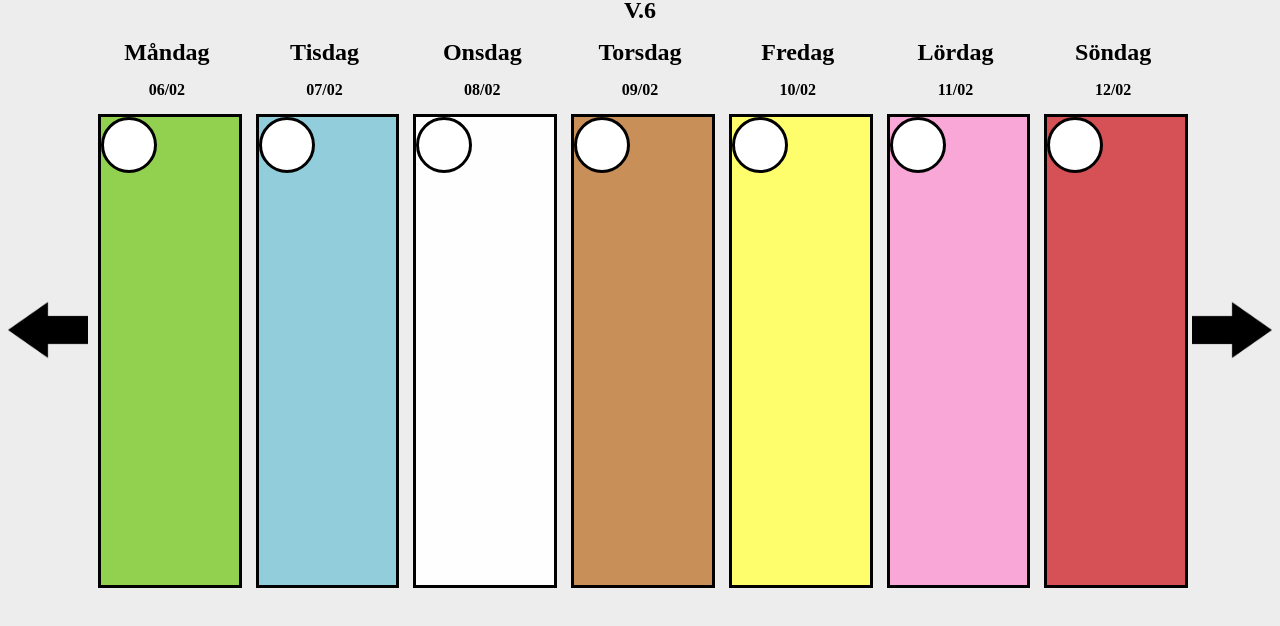
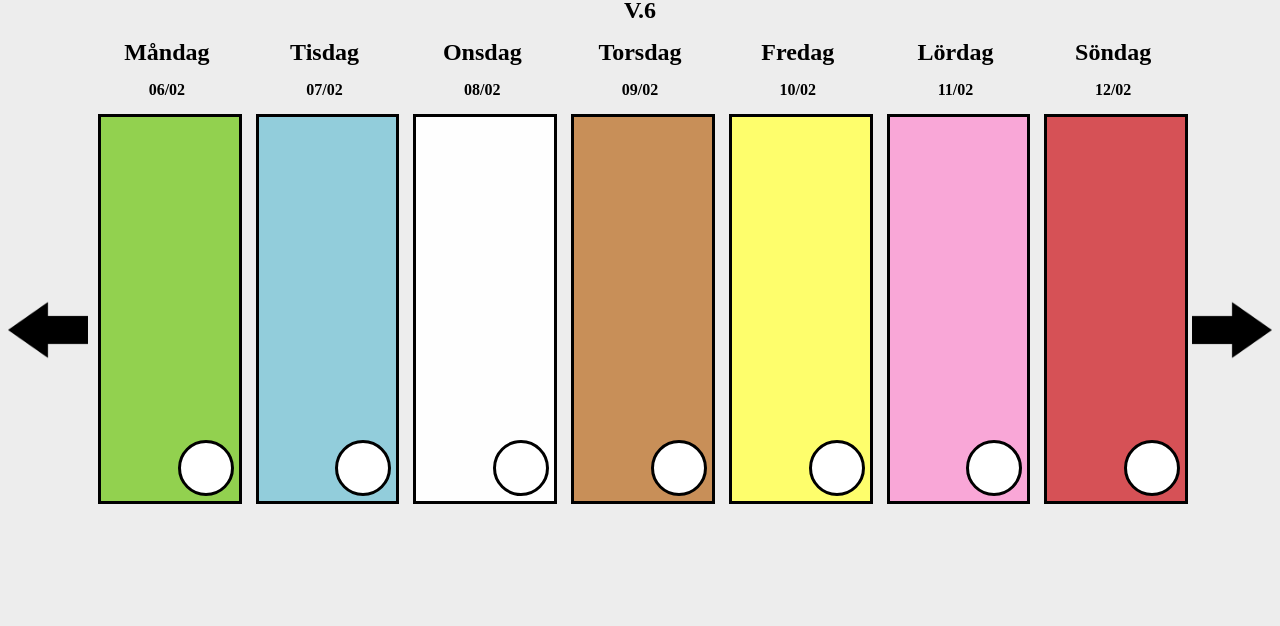
Before and after one commit to melvinsjostrand/GA, a plain HTML site: page HTML och CSS kod/Vecka.html in a window 1280 px wide. Shown: the part 154-780 px from the top of the page. Drawn offline with Linux system fonts and the light colour scheme.

Commit message:
fixat med knapp

```diff
--- a/HTML och CSS kod/Css_filer/Vecka.css
+++ b/HTML och CSS kod/Css_filer/Vecka.css
@@ -39,19 +39,21 @@ section{
     margin-bottom: 450px;
     margin-left: 10px;
     margin-right: 10px;
+
 }
 
 div{
 
     width: 100%;
-    height: 300%;
+    height: 400%;
     border-color: black;
     border-style: solid;
     border-width: 3px;
+    position:relative;
 }
-.dag{
-    font-size: 1.5em;
-}
+
+
+
 
 img{
 
@@ -65,6 +67,10 @@ height: 7em;
     grid-row:3/4;
 }
 
+section h4:first-child{
+    font-size: 1.5em;
+}
+
 
 
 div .dot {
@@ -75,33 +81,36 @@ div .dot {
     border-color: black;
     border-style: solid;
     border-width: 3px;
-    display: inline-block;
+    display: block;
+    position:absolute;
+    bottom:5px;
+    right: 5px;
   }
 
 
 
 
 
-div.Måndag{
+.Måndag div{
     background-color: rgb(146,209,79);
 }
-div.Tisdag{
+.Tisdag div{
     background-color:rgb(146,205,219);
 }
-div.Onsdag{
+.Onsdag div{
     background-color:rgb(254,254,254);
 }
-div.Torsdag{
+.Torsdag div{
     background-color:rgb(200,143,88);
 }
 
-div.Fredag{
+.Fredag div{
      background-color:rgb(254,254,108);
 }
-div.Lördag{
+.Lördag div{
      background-color:rgb(249,167,215);
 }
-div.Söndag{
+.Söndag div{
      background-color:rgb(214,81,86);
 }
 
@@ -138,7 +147,6 @@ div.Söndag{
     }
 div{
     min-width: 150px;
-    max-width: 200px;
     height: 400px;
     border:none;
 }
@@ -146,10 +154,10 @@ img{
     margin-top: 0px;
 }
 
-div .dot{
+/*div .dot{
     display:none;
 }
-
+*/
 
 
 
--- a/HTML och CSS kod/Vecka.html
+++ b/HTML och CSS kod/Vecka.html
@@ -34,60 +34,63 @@
         </h3>
 
         <section class="Måndag">
-            <h4 class="dag">Måndag</h4>
+            <h4 >Måndag</h4>
             <h4>06/02</h4>
-            <div class="Måndag">
+            <div>
                 <a class= "dot" href="Månad.html"></a>
             </div>
         </section>
 
-        <section class="Tisdag">
-            <h4 class="dag">Tisdag</h4>
+     <section class="Tisdag" >
+            <h4 >Tisdag</h4>
             <h4>07/02</h4>
-            <div class="Tisdag">
+            <div>
                 <a class= "dot" href="Månad.html"></a>
             </div>
         </section>
 
+
         <section class="Onsdag">
-            <h4 class="dag">Onsdag</h4>
+            <h4 >Onsdag</h4>
             <h4>08/02</h4>
-            <div class="Onsdag">
+            <div >
                 <a class= "dot" href="Infomartionsida.html"></a>
             </div>
 
         </section>
         <section class="Torsdag">
-            <h4 class="dag">Torsdag</h4>
+            <h4 >Torsdag</h4>
             <h4>09/02</h4>
-            <div class="Torsdag" >
+            <div>
                 <a class= "dot" href="Månad.html">    </a>
+
             </div>
         </section>
 
         <section class="Fredag">
-            <h4 class="dag">Fredag</h4>
+            <h4 >Fredag</h4>
             <h4>10/02</h4>
-            <div class="Fredag">
+            <div>
                 <a class= "dot" href="Månad.html"></a>
             </div>
         </section>
 
         <section class="Lördag">
-            <h4 class="dag">Lördag</h4>
+            <h4 >Lördag</h4>
             <h4>11/02</h4>
-            <div class="Lördag">
+            <div>
                 <a class= "dot" href="Månad.html"></a>
             </div>
         </section>
 
         <section class="Söndag">
-            <h4 class="dag">Söndag</h4>
+            <h4 >Söndag</h4>
             <h4>12/02</h4>
-            <div class="Söndag">
+            <div>
                 <a class= "dot" href="Månad.html"></a>
             </div>
         </section>
+
         <img class="image1" src="./icons/arrow.png" alt="förra veckan">
         <img class="image2" src="./icons/arrow.png" alt="förra veckan">
     </main>
```
